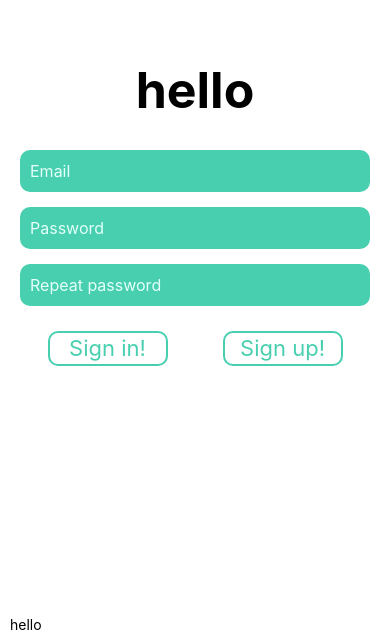
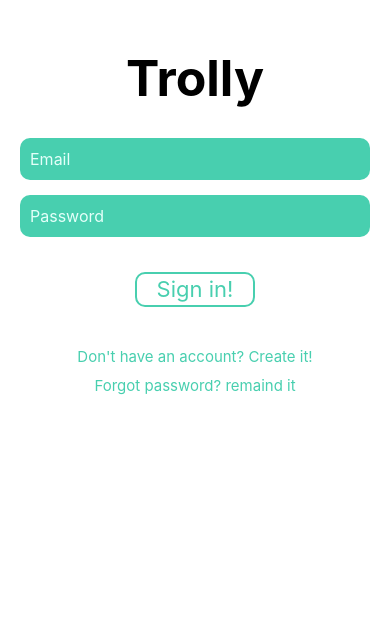
Before and after one commit to Shiket/Trolly, a React Native app: screen / in a window 390 px wide. Shown: the part 201-844 px from the top of the page. Built offline with nearby package versions, Linux system fonts and the light colour scheme.

Commit message:
add navigation links

```diff
--- a/App.js
+++ b/App.js
@@ -8,7 +8,6 @@ export default class App extends Component {
     return (
       <View style={styles.container}>
         <SignInScreen />
-        <SignUpScreen/>
       </View>
     );
   }
--- a/src/components/SignInForm/SignInForm.js
+++ b/src/components/SignInForm/SignInForm.js
@@ -20,19 +20,14 @@ const SignInForm = () => {
         placeholder="Password"
       />
 
-      <TextInput
-        style={styles.formInput}
-        placeholderTextColor="#E4FFF9"
-        label="Repeat passowrd"
-        placeholder="Repeat password"
-      />
-
       <View style={styles.buttonsWrapper}>
         <Text style={styles.button}>Sign in!</Text>
-        <Text style={styles.button}>Sign up!</Text>
       </View>
+
+      <Text style={styles.link}>Don't have an account? Create it!</Text>
+      <Text style={styles.link}>Forgot password? remaind it</Text>
+
     </View>
   );
 };
-
-export default SignInForm;
+export default SignInForm
--- a/src/screens/SignIn/SignInScreen.js
+++ b/src/screens/SignIn/SignInScreen.js
@@ -6,7 +6,7 @@ import SignInForm from "../../components/SignInForm/SignInForm";
 export const SignInScreen = () => {
   return (
     <View style={styles.container}>
-      <Text style={styles.title}>hello</Text>
+      <Text style={styles.title}>Trolly</Text>
       <SignInForm />
     </View>
   )
--- a/src/screens/SignUp/SignUpScreen.js
+++ b/src/screens/SignUp/SignUpScreen.js
@@ -4,7 +4,7 @@ import { Text, View } from "react-native";
 export const SignUpScreen = () => {
   return(
     <View>
-      <Text>hello</Text>
+      <Text>Trolly</Text>
     </View>
   )
 }
--- a/src/styles/AppStyles.js
+++ b/src/styles/AppStyles.js
@@ -42,8 +42,15 @@ export default StyleSheet.create({
     borderColor: '#48CFAF'
   },
   buttonsWrapper:{
+    marginTop: 20,
+    flexDirection:'row',
+    alignSelf: 'center',
+    marginBottom: 30
+  },
+  link: {
+    color: "#48CFAF",
+    fontSize: 15,
+    alignSelf: 'center',
     marginTop: 10,
-    flexDirection:'row',
-    justifyContent: 'space-around',
   }
 });
```
